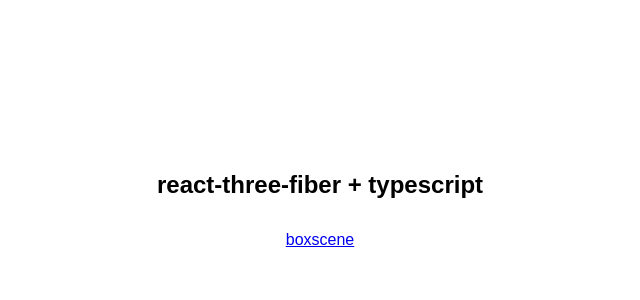
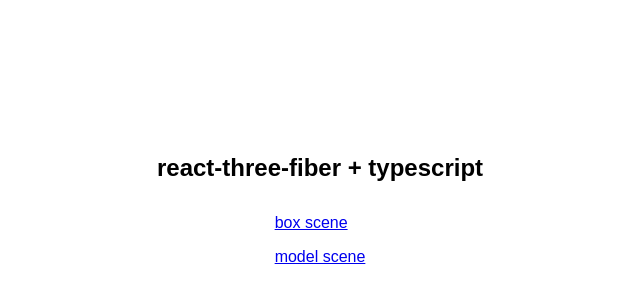
Before and after one commit to murakamiren/react-first-3d, a React (Vite) app: page / in a window 1280 px wide. Shown: the part 190-490 px from the top of the page, without its empty margins (320-960 px from the left). Built offline with nearby package versions, Linux system fonts and the light colour scheme.

Commit message:
add model scene

```diff
--- a/src/index.tsx
+++ b/src/index.tsx
@@ -8,7 +8,10 @@
 				<h1>react-three-fiber + typescript</h1>
 				<ul>
 					<li>
-						<a href="boxscene">boxscene</a>
+						<a href="boxscene">box scene</a>
+					</li>
+					<li>
+						<a href="modelscene">model scene</a>
 					</li>
 				</ul>
 			</nav>
--- a/src/pages/modelScene.tsx
+++ b/src/pages/modelScene.tsx
@@ -2,7 +2,11 @@
 import SceneWrap from "../components/sceneWrap";
 
 const ModelScene: FC = () => {
-	return <SceneWrap></SceneWrap>;
+	return (
+		<SceneWrap>
+			<p>a</p>
+		</SceneWrap>
+	);
 };
 
 export default ModelScene;
--- a/src/router.tsx
+++ b/src/router.tsx
@@ -1,6 +1,7 @@
 import { createBrowserRouter, RouterProvider } from "react-router-dom";
 import Index from ".";
 import BoxScene from "./pages/boxScene";
+import ModelScene from "./pages/modelScene";
 
 const route = createBrowserRouter([
 	{
@@ -11,6 +12,10 @@
 		path: "/boxscene",
 		element: <BoxScene />,
 	},
+	{
+		path: "/modelscene",
+		element: <ModelScene />,
+	},
 ]);
 
 const Router = () => {
```
